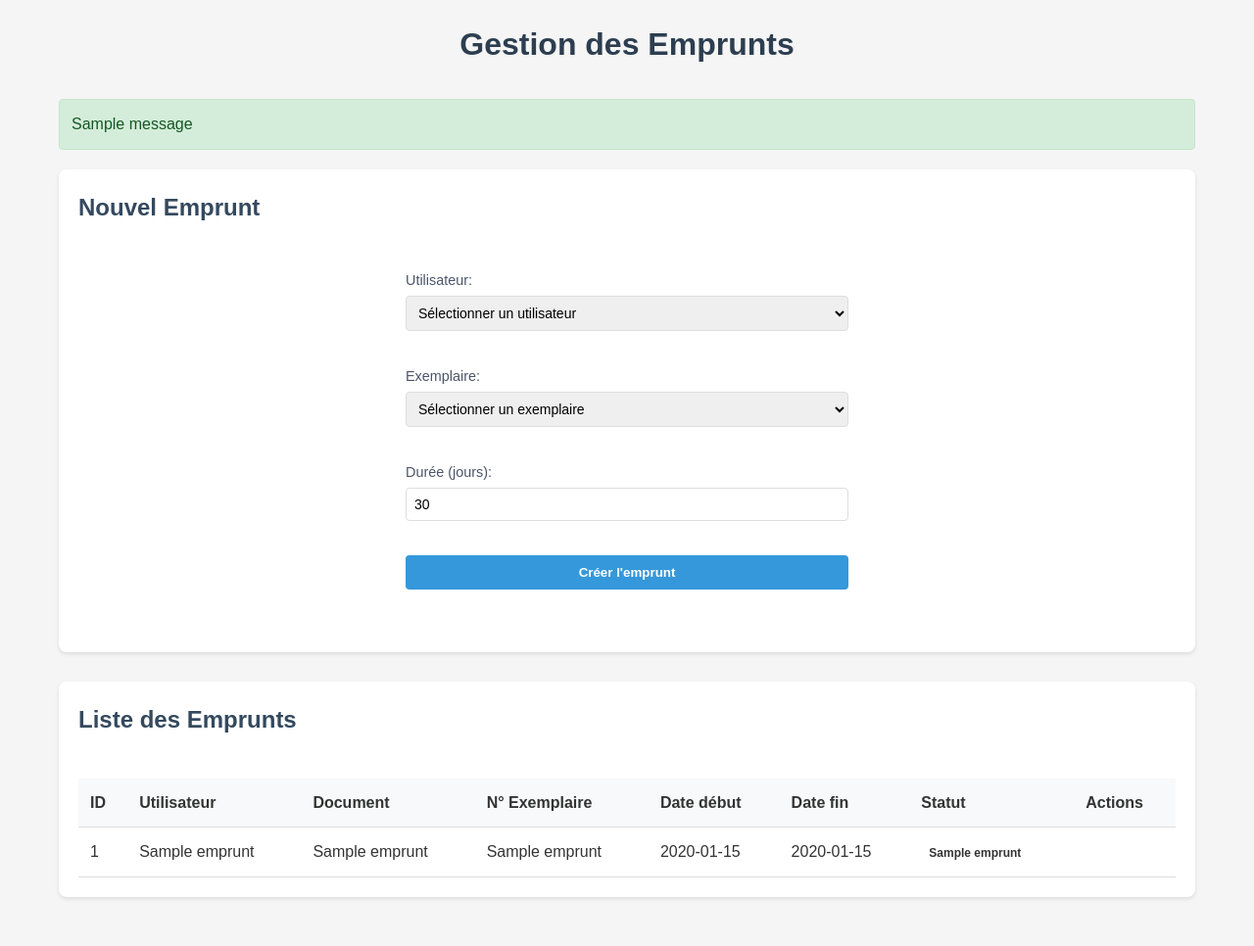
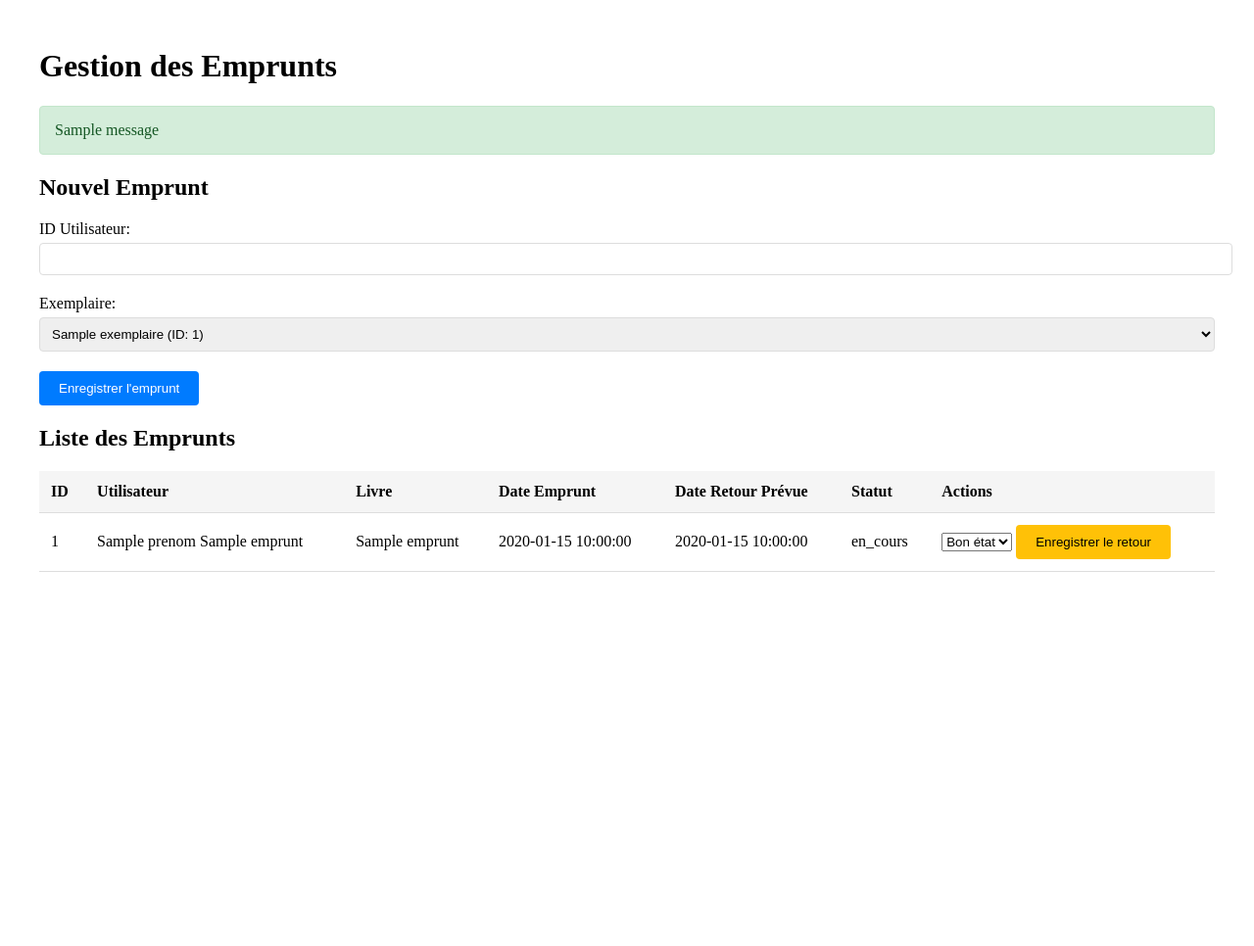
Before and after one commit to MohammedENSA/ProjetSqlvers2, a Flask app: template templates/emprunts.html in a window 1280 px wide. Shown: the whole page at 98% size. After the commit the page ends 584 px from the top, so only its background shows below. Run offline with Flask 3, Linux system fonts and the light colour scheme; the template is opened without the code that fills it: most values are stand-ins (such as "Sample title", 1, 10 or a date in 2020); one stand-in notice (Sample message) is shown.

```diff
--- a/app.py
+++ b/app.py
@@ -3,6 +3,12 @@ import pymysql
 import os
 from datetime import datetime, timedelta
 from werkzeug.security import check_password_hash
+import smtplib
+from email.mime.text import MIMEText
+from functools import wraps
+import json
+from email.mime.multipart import MIMEMultipart
+from email.mime.text import MIMEText
 
 app = Flask(__name__)
 app.secret_key = os.urandom(24)
@@ -23,6 +29,9 @@ def get_db_connection():
         database=db_config['database'],
         cursorclass=pymysql.cursors.DictCursor
     )
+
+def get_db():
+    return get_db_connection()
 
 def is_admin():
     return 'admin' in session and session['admin'] == True
@@ -388,126 +397,198 @@ def manage_users():
     return render_template('users.html', users=users)
 @app.route('/emprunts', methods=['GET', 'POST'])
 def manage_emprunts():
-    cur = pymysql.connect(
-        host=db_config['host'],
-        user=db_config['user'],
-        password=db_config['password'],
-        database=db_config['database'],
-        cursorclass=pymysql.cursors.DictCursor
-    ).cursor()
-
-
-
-
-
     if request.method == 'POST':
         action = request.form.get('action')
 
-        if action == 'create':
-            # Récupération des données du formulaire
-            id_exemplaire = request.form.get('id_exemplaire')
-            id_utilisateur = request.form.get('id_utilisateur')
-            duree = int(request.form.get('duree', 30))  # durée par défaut : 30 jours
+        if action == 'new_emprunt':
+            utilisateur_id = request.form.get('utilisateur_id')
+            exemplaire_id = request.form.get('exemplaire_id')
+
+            conn = get_db_connection()
+            cursor = conn.cursor()
 
             try:
-                # Vérifier si l'exemplaire est disponible
-                cur.execute("""
-                    SELECT statut_exemplaire
+                # Vérifier la catégorie de l'utilisateur et ses limites
+                cursor.execute("""
+                    SELECT categorie, limite_emprunts, duree_emprunt_max
+                    FROM utilisateur
+                    WHERE id_utilisateur = %s
+                """, (utilisateur_id,))
+                user_info = cursor.fetchone()
+
+                if not user_info:
+                    flash("Utilisateur non trouvé", 'error')
+                    return redirect(url_for('manage_emprunts'))
+
+                categorie, limite_emprunts, duree_emprunt = user_info
+
+                # Vérifier le nombre d'emprunts en cours
+                cursor.execute("""
+                    SELECT COUNT(*) FROM emprunt
+                    WHERE id_utilisateur = %s
+                    AND statut_emprunt IN ('en cours', 'en retard')
+                """, (utilisateur_id,))
+                nb_emprunts = cursor.fetchone()[0]
+
+                if nb_emprunts >= limite_emprunts:
+                    flash(f"Limite d'emprunts atteinte ({limite_emprunts})", 'error')
+                    return redirect(url_for('manage_emprunts'))
+
+                # Vérifier les amendes impayées
+                cursor.execute("""
+                    SELECT COUNT(*) FROM amende
+                    WHERE id_utilisateur = %s
+                    AND statut_paiement = 'en attente'
+                """, (utilisateur_id,))
+                amendes_impayees = cursor.fetchone()[0]
+
+                if amendes_impayees > 0:
+                    flash("Des amendes sont en attente de paiement", 'error')
+                    return redirect(url_for('manage_emprunts'))
+
+                # Vérifier la disponibilité de l'exemplaire
+                cursor.execute("""
+                    SELECT statut_exemplaire, id_document
                     FROM exemplaire
                     WHERE id_exemplaire = %s
-                """, [id_exemplaire])
-                exemplaire = cur.fetchone()
+                """, (exemplaire_id,))
+                exemplaire_info = cursor.fetchone()
 
-                if exemplaire and exemplaire[0] == 'en rayon':
-                    # Calculer la date de fin
-                    date_fin = datetime.now() + timedelta(days=duree)
+                if exemplaire_info[0] != 'en rayon':
+                    flash("L'exemplaire n'est pas disponible", 'error')
+                    return redirect(url_for('manage_emprunts'))
 
-                    # Créer l'emprunt
-                    cur.execute("""
-                        INSERT INTO emprunt
-                        (id_exemplaire, id_utilisateur, date_debut, date_fin)
-                        VALUES (%s, %s, NOW(), %s)
-                    """, (id_exemplaire, id_utilisateur, date_fin))
+                # Créer l'emprunt
+                date_debut = datetime.now()
+                date_fin = date_debut + timedelta(days=duree_emprunt)
 
-                    # Mettre à jour le statut de l'exemplaire
-                    cur.execute("""
-                        UPDATE exemplaire
-                        SET statut_exemplaire = 'en prêt'
-                        WHERE id_exemplaire = %s
-                    """, [id_exemplaire])
+                cursor.execute("""
+                    INSERT INTO emprunt (id_exemplaire, id_utilisateur,
+                    date_debut, date_fin, statut_emprunt)
+                    VALUES (%s, %s, %s, %s, 'en cours')
+                """, (exemplaire_id, utilisateur_id, date_debut, date_fin))
 
-                    pymysql.connection.commit()
-                    flash('Emprunt créé avec succès!', 'success')
-                else:
-                    flash('Exemplaire non disponible', 'error')
+                # Mettre à jour le statut de l'exemplaire
+                cursor.execute("""
+                    UPDATE exemplaire
+                    SET statut_exemplaire = 'en prêt'
+                    WHERE id_exemplaire = %s
+                """, (exemplaire_id,))
+
+                # Créer une notification
+                cursor.execute("""
+                    INSERT INTO notification (id_utilisateur, titre_notification, message)
+                    VALUES (%s, 'Nouvel emprunt', 'Votre emprunt a été enregistré avec succès.')
+                """, (utilisateur_id,))
+
+                conn.commit()
+                flash('Emprunt enregistré avec succès', 'success')
 
             except Exception as e:
-                flash(f'Erreur lors de la création de l\'emprunt: {str(e)}', 'error')
+                conn.rollback()
+                flash(f'Erreur lors de l\'enregistrement: {str(e)}', 'error')
+            finally:
+                cursor.close()
+                conn.close()
 
-        elif action == 'extend':
-            # Prolongation d'un emprunt
-            id_emprunt = request.form.get('id_emprunt')
-            extension_days = int(request.form.get('extension_days', 15))
+        elif action == 'return_book':
+            emprunt_id = request.form.get('emprunt_id')
+            nouvel_etat = request.form.get('etat')
+
+            conn = get_db_connection()
+            cursor = conn.cursor()
 
             try:
-                # Vérifier si l'emprunt existe et n'est pas en retard
-                cur.execute("""
-                    SELECT date_fin, statut_emprunt
-                    FROM emprunt
+                # Récupérer les informations de l'emprunt
+                cursor.execute("""
+                    SELECT e.id_exemplaire, e.id_utilisateur, e.date_fin,
+                           ex.etat as ancien_etat
+                    FROM emprunt e
+                    JOIN exemplaire ex ON e.id_exemplaire = ex.id_exemplaire
+                    WHERE e.id_emprunt = %s
+                """, (emprunt_id,))
+                emprunt_info = cursor.fetchone()
+
+                exemplaire_id, utilisateur_id, date_fin, ancien_etat = emprunt_info
+
+                # Vérifier si retard
+                if datetime.now() > date_fin:
+                    # Calculer le montant de l'amende (exemple: 1€ par jour)
+                    jours_retard = (datetime.now() - date_fin).days
+                    montant_amende = jours_retard * 1.0
+
+                    cursor.execute("""
+                        INSERT INTO amende (id_emprunt, id_utilisateur,
+                        montant, raison)
+                        VALUES (%s, %s, %s, 'retard')
+                    """, (emprunt_id, utilisateur_id, montant_amende))
+
+                # Vérifier si détérioration
+                if nouvel_etat != ancien_etat and nouvel_etat in ['usagé', 'endommagé']:
+                    cursor.execute("""
+                        INSERT INTO amende (id_emprunt, id_utilisateur,
+                        montant, raison)
+                        VALUES (%s, %s, 50.0, 'détérioration')
+                    """, (emprunt_id, utilisateur_id))
+
+                # Mettre à jour l'emprunt
+                cursor.execute("""
+                    UPDATE emprunt
+                    SET statut_emprunt = 'terminé',
+                        date_retour_effectif = NOW()
                     WHERE id_emprunt = %s
-                """, [id_emprunt])
-                emprunt = cur.fetchone()
+                """, (emprunt_id,))
 
-                if emprunt and emprunt[1] != 'en retard':
-                    nouvelle_date_fin = emprunt[0] + timedelta(days=extension_days)
+                # Mettre à jour l'exemplaire
+                cursor.execute("""
+                    UPDATE exemplaire
+                    SET statut_exemplaire = 'en rayon',
+                        etat = %s
+                    WHERE id_exemplaire = %s
+                """, (nouvel_etat, exemplaire_id))
 
-                    cur.execute("""
-                        UPDATE emprunt
-                        SET date_fin = %s
-                        WHERE id_emprunt = %s
-                    """, (nouvelle_date_fin, id_emprunt))
-
-                    pymysql.connection.commit()
-                    flash('Emprunt prolongé avec succès!', 'success')
-                else:
-                    flash('Impossible de prolonger cet emprunt', 'error')
+                conn.commit()
+                flash('Retour enregistré avec succès', 'success')
 
             except Exception as e:
-                flash(f'Erreur lors de la prolongation: {str(e)}', 'error')
+                conn.rollback()
+                flash(f'Erreur lors du retour: {str(e)}', 'error')
+            finally:
+                cursor.close()
+                conn.close()
 
-    # Récupérer la liste des emprunts pour affichage
-    cur.execute("""
-        SELECT e.id_emprunt, u.nom_utilisateur, d.titre,
-               e.date_debut, e.date_fin, e.statut_emprunt,
-               ex.numero_ordre
+    # Récupérer les données pour l'affichage
+    conn = get_db_connection()
+    cursor = conn.cursor(pymysql.cursors.DictCursor)
+
+    # Récupérer tous les emprunts avec les informations associées
+    cursor.execute("""
+        SELECT e.*, u.nom_utilisateur, u.prenom_utilisateur,
+               d.titre, ex.numero_ordre, ex.etat
         FROM emprunt e
         JOIN utilisateur u ON e.id_utilisateur = u.id_utilisateur
         JOIN exemplaire ex ON e.id_exemplaire = ex.id_exemplaire
         JOIN document d ON ex.id_document = d.id_document
         ORDER BY e.date_debut DESC
     """)
+    emprunts = cursor.fetchall()
 
-
-    emprunts = cur.fetchall()
-
-
-    # Récupérer la liste des utilisateurs pour le formulaire
-    cur.execute("SELECT id_utilisateur, nom_utilisateur FROM utilisateur")
-    utilisateurs = cur.fetchall()
-
-    # Récupérer la liste des exemplaires disponibles
-    cur.execute("""
-        SELECT ex.id_exemplaire, d.titre, ex.numero_ordre
+    # Récupérer les exemplaires disponibles
+    cursor.execute("""
+        SELECT ex.*, d.titre
         FROM exemplaire ex
         JOIN document d ON ex.id_document = d.id_document
         WHERE ex.statut_exemplaire = 'en rayon'
     """)
-    exemplaires = cur.fetchall()
+    exemplaires_dispo = cursor.fetchall()
+
+    cursor.close()
+    conn.close()
 
     return render_template('emprunts.html',
                          emprunts=emprunts,
-                         utilisateurs=utilisateurs,
-                         exemplaires=exemplaires)
+                         exemplaires_dispo=exemplaires_dispo)
+@app.route('/logout')
 
 @app.route('/logout')
 def logout():
--- a/templates/emprunts.html
+++ b/templates/emprunts.html
@@ -2,9 +2,82 @@
 <html lang="fr">
 <head>
     <meta charset="UTF-8">
-    <meta name="viewport" content="width=device-width, initial-scale=1.0">
     <title>Gestion des Emprunts</title>
-    <link rel="stylesheet" href="{{ url_for('static', filename='style.css') }}">
+    <style>
+        .container {
+            max-width: 1200px;
+            margin: 0 auto;
+            padding: 20px;
+        }
+
+        .form-group {
+            margin-bottom: 15px;
+        }
+
+        .form-control {
+            width: 100%;
+            padding: 8px;
+            margin: 5px 0;
+            border: 1px solid #ddd;
+            border-radius: 4px;
+        }
+
+        .btn {
+            padding: 10px 20px;
+            border: none;
+            border-radius: 4px;
+            cursor: pointer;
+        }
+
+        .btn-primary {
+            background-color: #007bff;
+            color: white;
+        }
+
+        .btn-warning {
+            background-color: #ffc107;
+            color: black;
+        }
+
+        .alert {
+            padding: 15px;
+            margin-bottom: 20px;
+            border: 1px solid transparent;
+            border-radius: 4px;
+        }
+
+        .alert-success {
+            background-color: #d4edda;
+            border-color: #c3e6cb;
+            color: #155724;
+        }
+
+        .alert-danger {
+            background-color: #f8d7da;
+            border-color: #f5c6cb;
+            color: #721c24;
+        }
+
+        table {
+            width: 100%;
+            border-collapse: collapse;
+            margin-top: 20px;
+        }
+
+        th, td {
+            padding: 12px;
+            text-align: left;
+            border-bottom: 1px solid #ddd;
+        }
+
+        th {
+            background-color: #f5f5f5;
+        }
+
+        tr:hover {
+            background-color: #f5f5f5;
+        }
+    </style>
 </head>
 <body>
     <div class="container">
@@ -13,57 +86,42 @@
         {% with messages = get_flashed_messages(with_categories=true) %}
             {% if messages %}
                 {% for category, message in messages %}
-                    <div class="alert {{ category }}">{{ message }}</div>
+                    <div class="alert alert-{{ category }}">
+                        {{ message }}
+                    </div>
                 {% endfor %}
             {% endif %}
         {% endwith %}
 
-        <div class="section">
         <h2>Nouvel Emprunt</h2>
-            <form method="POST" class="form-grid">
-                <input type="hidden" name="action" value="create">
-
+        <form method="POST">
+            <input type="hidden" name="action" value="new_emprunt">
             <div class="form-group">
-                    <label for="id_utilisateur">Utilisateur:</label>
-                    <select name="id_utilisateur" required>
-                        <option value="">Sélectionner un utilisateur</option>
-                        {% for id, nom in utilisateurs %}
-                            <option value="{{ id }}">{{ nom }}</option>
+                <label for="user_id">ID Utilisateur:</label>
+                <input type="number" id="user_id" name="user_id" class="form-control" required>
+            </div>
+            <div class="form-group">
+                <label for="exemplaire_id">Exemplaire:</label>
+                <select name="exemplaire_id" id="exemplaire_id" class="form-control" required>
+                    {% for exemplaire in exemplaires_dispo %}
+                        <option value="{{ exemplaire.id }}">
+                            {{ exemplaire.titre }} (ID: {{ exemplaire.id }})
+                        </option>
                     {% endfor %}
                 </select>
             </div>
+            <button type="submit" class="btn btn-primary">Enregistrer l'emprunt</button>
+        </form>
 
-                <div class="form-group">
-                    <label for="id_exemplaire">Exemplaire:</label>
-                    <select name="id_exemplaire" required>
-                        <option value="">Sélectionner un exemplaire</option>
-                        {% for id, titre, numero in exemplaires %}
-                            <option value="{{ id }}">{{ titre }} ({{ numero }})</option>
-                        {% endfor %}
-                    </select>
-                </div>
-
-                <div class="form-group">
-                    <label for="duree">Durée (jours):</label>
-                    <input type="number" name="duree" value="30" min="1" max="60">
-                </div>
-
-                <button type="submit" class="btn-primary">Créer l'emprunt</button>
-            </form>
-        </div>
-
-        <div class="section">
         <h2>Liste des Emprunts</h2>
-            <div class="table-responsive">
         <table>
             <thead>
                 <tr>
                     <th>ID</th>
                     <th>Utilisateur</th>
-                            <th>Document</th>
-                            <th>N° Exemplaire</th>
-                            <th>Date début</th>
-                            <th>Date fin</th>
+                    <th>Livre</th>
+                    <th>Date Emprunt</th>
+                    <th>Date Retour Prévue</th>
                     <th>Statut</th>
                     <th>Actions</th>
                 </tr>
@@ -71,24 +129,25 @@
             <tbody>
                 {% for emprunt in emprunts %}
                     <tr>
-                            <td>{{ emprunt[0] }}</td>
-                            <td>{{ emprunt[1] }}</td>
-                            <td>{{ emprunt[2] }}</td>
-                            <td>{{ emprunt[6] }}</td>
-                            <td>{{ emprunt[3].strftime('%d/%m/%Y') }}</td>
-                            <td>{{ emprunt[4].strftime('%d/%m/%Y') }}</td>
+                        <td>{{ emprunt.id }}</td>
+                        <td>{{ emprunt.prenom }} {{ emprunt.nom }}</td>
+                        <td>{{ emprunt.titre }}</td>
+                        <td>{{ emprunt.date_emprunt }}</td>
+                        <td>{{ emprunt.date_retour }}</td>
+                        <td>{{ emprunt.status }}</td>
                         <td>
-                                <span class="status-badge {{ emprunt[5] }}">
-                                    {{ emprunt[5] }}
-                                </span>
-                            </td>
-                            <td>
-                                {% if emprunt[5] == 'en cours' %}
-                                <form method="POST" class="inline-form">
-                                    <input type="hidden" name="action" value="extend">
-                                    <input type="hidden" name="id_emprunt" value="{{ emprunt[0] }}">
-                                    <input type="hidden" name="extension_days" value="15">
-                                    <button type="submit" class="btn-secondary">Prolonger</button>
+                            {% if emprunt.status == 'en_cours' %}
+                                <form method="POST" style="display: inline;">
+                                    <input type="hidden" name="action" value="return_book">
+                                    <input type="hidden" name="emprunt_id" value="{{ emprunt.id }}">
+                                    <select name="etat" required>
+                                        <option value="bon">Bon état</option>
+                                        <option value="abimé">Abîmé</option>
+                                        <option value="perdu">Perdu</option>
+                                    </select>
+                                    <button type="submit" class="btn btn-warning">
+                                        Enregistrer le retour
+                                    </button>
                                 </form>
                             {% endif %}
                         </td>
@@ -97,7 +156,5 @@
             </tbody>
         </table>
     </div>
-        </div>
-    </div>
 </body>
 </html>
```
Lines whose indentation alone changed are shown as unchanged.
